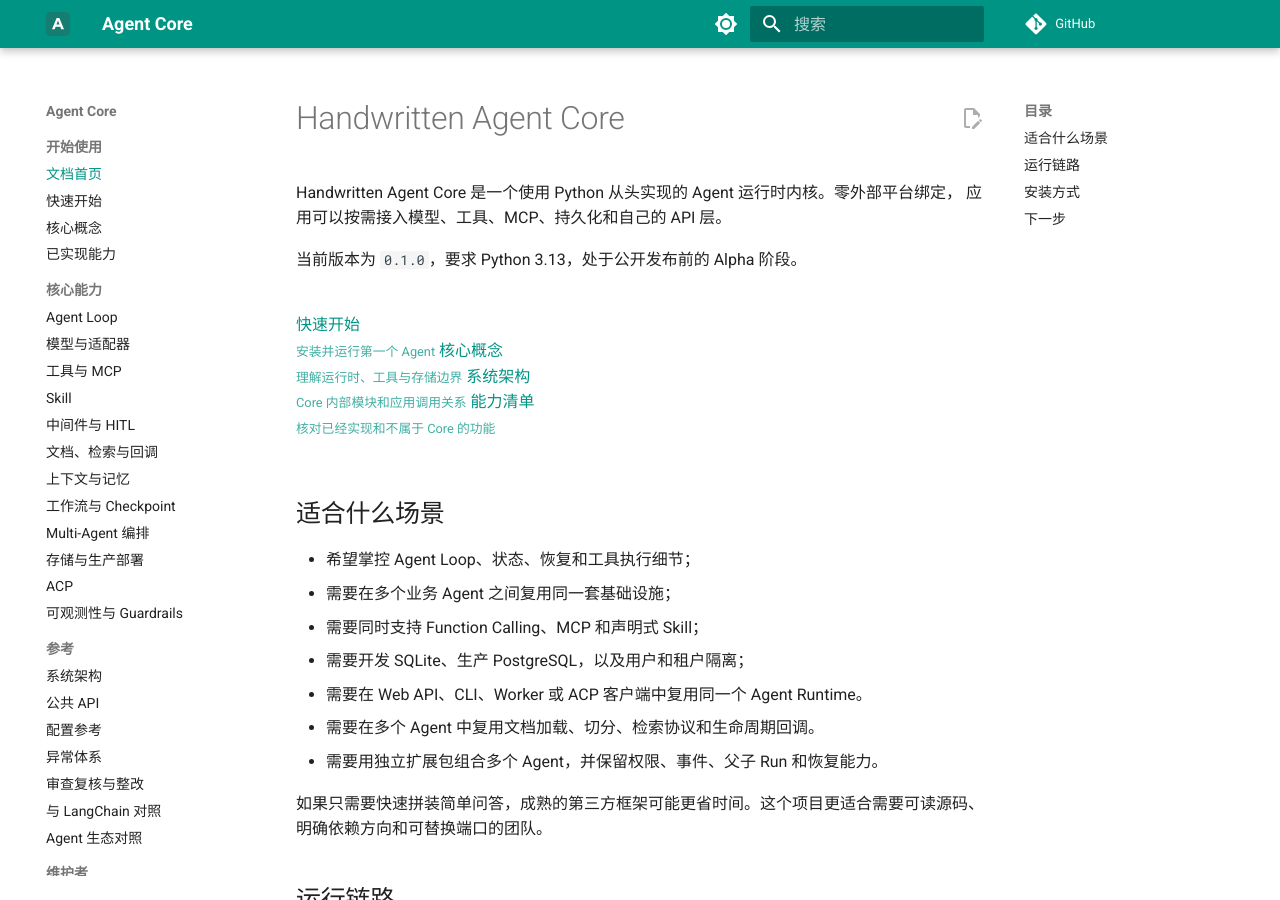
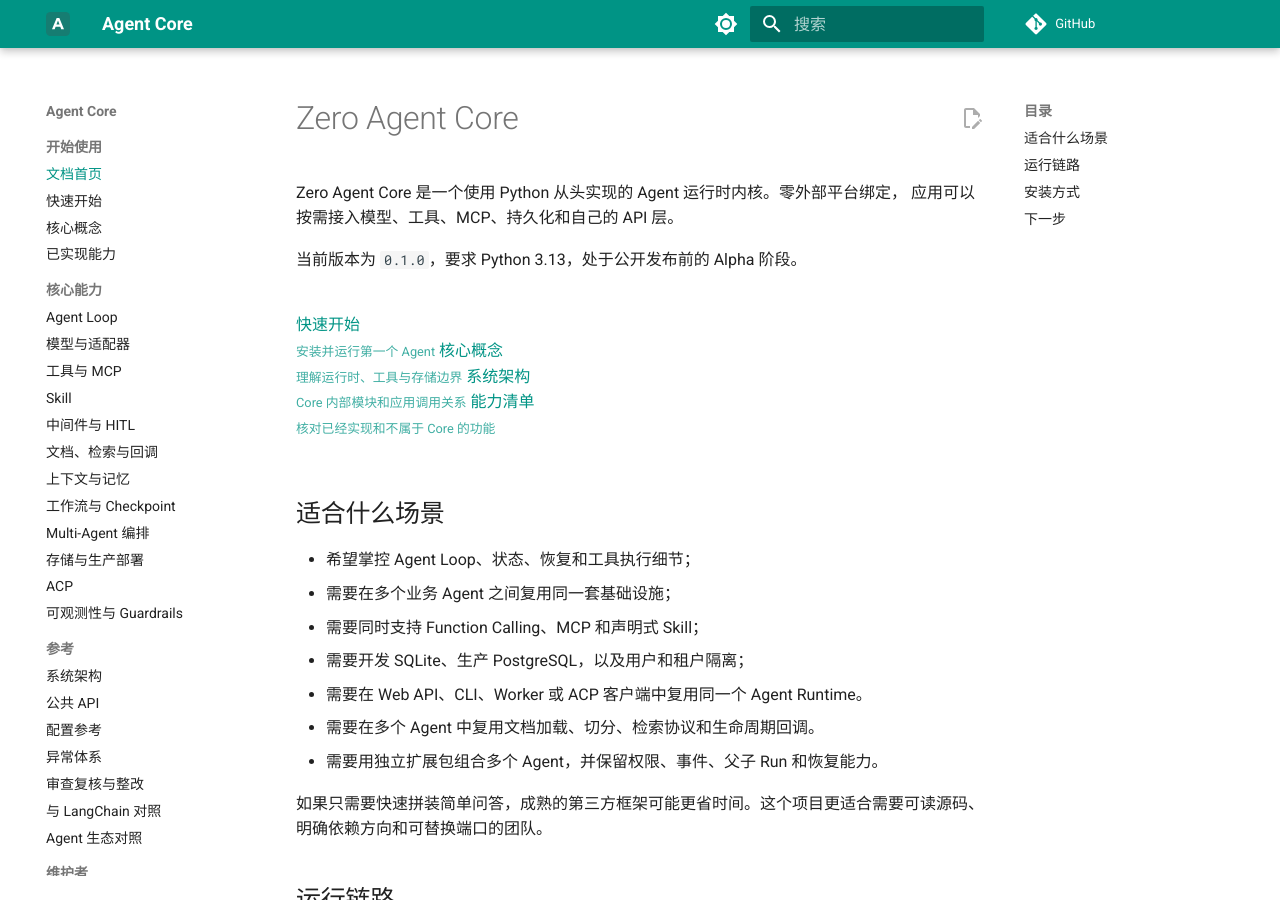
Before and after one commit to qiuzixu/agent-core, an MkDocs documentation site: the page built from docs/index.md, in a window 1280 px wide and 900 px high. Built offline with MkDocs 1.6.1 and Material for MkDocs 9.7.7, drawn with Linux system fonts in a browser that asks for light colours; comment, search, counter and statistics services are not loaded.

Commit message:
chore: 统一 zero-agent-core 命名并修正发布元数据

```diff
--- a/docs/index.md
+++ b/docs/index.md
@@ -1,6 +1,6 @@
-# Handwritten Agent Core
+# Zero Agent Core
 
-Handwritten Agent Core 是一个使用 Python 从头实现的 Agent 运行时内核。零外部平台绑定，
+Zero Agent Core 是一个使用 Python 从头实现的 Agent 运行时内核。零外部平台绑定，
 应用可以按需接入模型、工具、MCP、持久化和自己的 API 层。
 
 当前版本为 `0.1.0`，要求 Python 3.13，处于公开发布前的 Alpha 阶段。
```
Also changed, not shown: CONTRIBUTING.md (+1 -1 lines), README.md (+1 -1 lines), packages/embeddings/README.md (+1 -1 lines), packages/mineru/README.md (+1 -1 lines), packages/multi-agent/README.md (+1 -1 lines), 5 other files.
